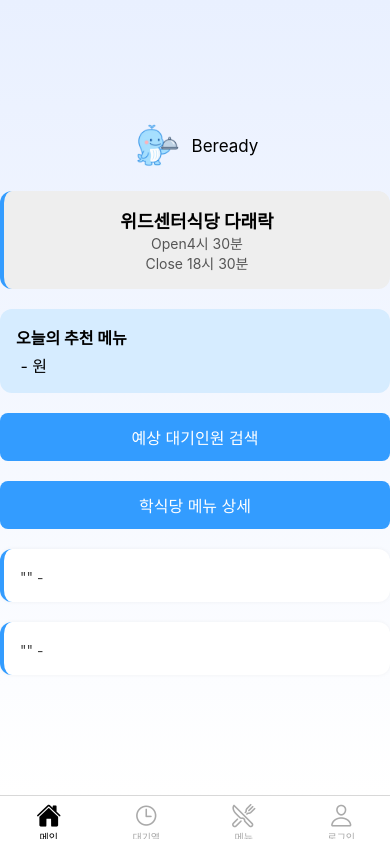
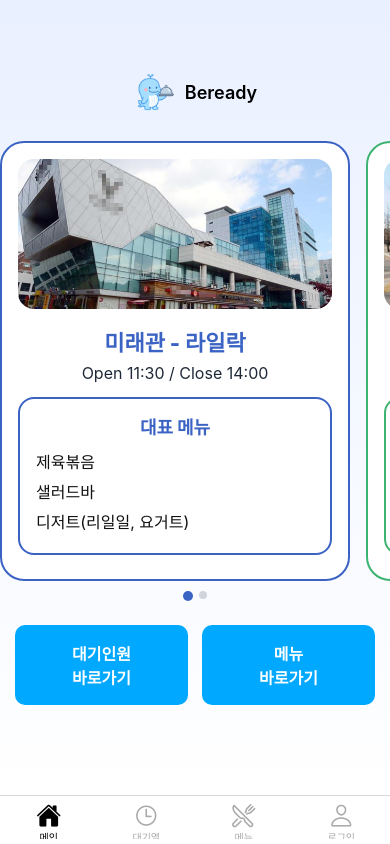
Before and after one commit to xode114kr1/beready-fe, a React Native app: screen /HomeMain in a window 390 px wide. Built offline with nearby package versions, Linux system fonts and the light colour scheme; no server answers.

Commit message:
feat : HomeScreen UI 수정 - 라일릭 / 다래락으로 구분

```diff
--- a/screens/HomeScreen/HomeScreen.js
+++ b/screens/HomeScreen/HomeScreen.js
@@ -1,10 +1,10 @@
-// screens/HomeScreen/HomeScreen.js
 import { View, Text, StyleSheet, TouchableOpacity, Image } from "react-native";
 import colors from "../../styles/colors";
 import { useNavigation } from "@react-navigation/native";
 import GradientScreenWrapper from "../../components/GradientScreenWrapper";
 import { useEffect, useState } from "react";
 import { backApi } from "../../utils/api";
+import RestaurantCardCarousel from "./components/RestaurantCardCarousel";
 
 export default function HomeScreen() {
   const navigation = useNavigation();
@@ -12,6 +12,7 @@ export default function HomeScreen() {
   const [randomReviewOne, setRandomReviewOne] = useState();
   const [randomReviewTwo, setRandomReviewTwo] = useState();
   const [randomMenu, setRandomMenu] = useState(null);
+
   const fetchRandomMenu = async () => {
     try {
       const res = await backApi.get("/menu/random");
@@ -30,6 +31,7 @@ export default function HomeScreen() {
       console.log("fetchRandomReview error", error.message);
     }
   };
+
   useEffect(() => {
     fetchRandomMenu();
     fetchRandomReview();
@@ -38,6 +40,7 @@ export default function HomeScreen() {
   return (
     <GradientScreenWrapper>
       <View style={styles.container}>
+        {/* 상단 로고 영역 */}
         <View style={styles.imageBox}>
           <Image
             source={require("../../assets/Logo.png")}
@@ -45,135 +48,140 @@ export default function HomeScreen() {
           />
           <Text style={styles.logoText}>Beready</Text>
         </View>
-        <View style={styles.restaurantBox}>
-          <Text style={styles.restaurantTitle}>위드센터식당 다래락</Text>
-          <Text style={styles.time}>Open4시 30분</Text>
-          <Text style={styles.time}>Close 18시 30분</Text>
+
+        <RestaurantCardCarousel />
+
+        {/* 하단 2개 버튼 가로 배치 */}
+        <View style={styles.rowButtons}>
+          <TouchableOpacity
+            style={styles.bigButton}
+            onPress={() => navigation.navigate("Wait")}
+          >
+            <Text style={styles.bigButtonText}>대기인원{"\n"}바로가기</Text>
+          </TouchableOpacity>
+
+          <TouchableOpacity
+            style={styles.bigButton}
+            onPress={() => navigation.navigate("Menu")}
+          >
+            <Text style={styles.bigButtonText}>메뉴{"\n"}바로가기</Text>
+          </TouchableOpacity>
         </View>
-        {/* 추천 메뉴 박스 */}
-        <View style={styles.recommendBox}>
-          <Text style={styles.recommendTitle}>오늘의 추천 메뉴</Text>
-          <Text style={styles.recommendMenu}>
-            {randomMenu?.name} - {randomMenu?.price.toLocaleString()}원
+
+        {/* 랜덤 리뷰(선택 사항: 하단에 작게 정리) */}
+        <View style={styles.reviewWrap}>
+          {!!randomReviewOne && (
+            <View style={styles.reviewBox}>
+              <Text style={styles.reviewStar}>
+                {randomReviewOne?.menuId?.name}
+              </Text>
+              <Text style={styles.reviewText}>
+                "{randomReviewOne?.content}" - {randomReviewOne?.userId?.name}
               </Text>
             </View>
-        {/* 버튼들 */}
-        <TouchableOpacity
-          style={styles.button}
-          onPress={() => navigation.navigate("Wait")}
-        >
-          <Text style={styles.buttonText}>예상 대기인원 검색</Text>
-        </TouchableOpacity>
-        <TouchableOpacity
-          style={styles.button}
-          onPress={() => navigation.navigate("Menu")}
-        >
-          <Text style={styles.buttonText}>학식당 메뉴 상세</Text>
-        </TouchableOpacity>
+          )}
+          {!!randomReviewTwo && (
             <View style={styles.reviewBox}>
-          <Text style={styles.reviewStar}>{randomReviewOne?.menuId.name}</Text>
+              <Text style={styles.reviewStar}>
+                {randomReviewTwo?.menuId?.name}
+              </Text>
               <Text style={styles.reviewText}>
-            "{randomReviewOne?.content}" - {randomReviewOne?.userId.name}
+                "{randomReviewTwo?.content}" - {randomReviewTwo?.userId?.name}
               </Text>
             </View>
-        <View style={styles.reviewBox}>
-          <Text style={styles.reviewStar}>{randomReviewTwo?.menuId.name}</Text>
-          <Text style={styles.reviewText}>
-            "{randomReviewTwo?.content}" - {randomReviewTwo?.userId.name}
-          </Text>
+          )}
         </View>
       </View>
     </GradientScreenWrapper>
   );
 }
 
+const BLUE = "#00A8FF";
+
 const styles = StyleSheet.create({
   container: {
     flex: 1,
-    // padding: 16,
-    gap: 20,
+    gap: 16,
     justifyContent: "center",
   },
   imageBox: {
     flexDirection: "row",
-    gap: 10,
+    gap: 8,
     justifyContent: "center",
     alignItems: "center",
+    marginBottom: 2,
   },
-  logoImage: {
-    width: 50,
-    height: 50,
-    resizeMode: "contain",
-  },
-  logoText: {
-    fontSize: 17,
-  },
+  logoImage: { width: 44, height: 44, resizeMode: "contain" },
+  logoText: { fontSize: 18, fontWeight: "600" },
+
   restaurantBox: {
-    backgroundColor: "#eee",
+    backgroundColor: "#F3F5F7",
     borderRadius: 12,
     borderLeftColor: colors.leftBorder,
     borderLeftWidth: 4,
-    padding: 16,
+    padding: 14,
     alignItems: "center",
   },
-  restaurantTitle: {
-    fontSize: 18,
-    fontWeight: "bold",
+  restaurantTitle: { fontSize: 18, fontWeight: "bold" },
+  time: { fontSize: 13, color: "#5A6570" },
+
+  heroBox: {
+    height: 190,
+    borderWidth: 3,
+    borderColor: BLUE,
+    borderRadius: 10,
+    backgroundColor: "rgba(0,0,0,0.02)",
+    position: "relative",
+    overflow: "hidden",
+    justifyContent: "flex-end",
+    paddingBottom: 18,
   },
-  time: {
-    fontSize: 14,
-    color: "#555",
-  },
-  recommendBox: {
-    backgroundColor: "#D6ECFF",
-    borderRadius: 12,
-    padding: 16,
-  },
-  recommendTitle: {
-    fontSize: 16,
-    fontWeight: "bold",
-    marginBottom: 4,
-  },
-  recommendMenu: {
-    fontSize: 16,
-  },
-  button: {
-    backgroundColor: "#339CFF",
+  menuBanner: {
+    position: "absolute",
+    left: 14,
+    right: 14,
+    bottom: 18,
+    backgroundColor: "#D6D6D6", // 스케치의 회색 배너
     borderRadius: 8,
     paddingVertical: 12,
+    paddingHorizontal: 14,
+  },
+  bannerTitle: { fontSize: 14, fontWeight: "700", marginBottom: 6 },
+  bannerMenu: { fontSize: 15, lineHeight: 20 },
+
+  /* 하단 버튼 2개 */
+  rowButtons: {
+    paddingHorizontal: 15,
+    flexDirection: "row",
+    gap: 14,
+  },
+  bigButton: {
+    flex: 1,
+    backgroundColor: BLUE,
+    borderRadius: 10,
+    paddingVertical: 16,
     alignItems: "center",
+    justifyContent: "center",
   },
-  buttonText: {
+  bigButtonText: {
     color: "#fff",
     fontSize: 16,
+    fontWeight: "700",
+    textAlign: "center",
   },
+
+  reviewWrap: { gap: 10, marginTop: 4 },
   reviewBox: {
     backgroundColor: "#fff",
     borderRadius: 12,
-    padding: 16,
-    shadowColor: "#000",
-    shadowOpacity: 0.05,
+    padding: 14,
     borderLeftColor: colors.leftBorder,
     borderLeftWidth: 4,
+    shadowColor: "#000",
+    shadowOpacity: 0.06,
     shadowRadius: 4,
     elevation: 2,
   },
-  reviewStar: {
-    fontSize: 16,
-    fontWeight: "bold",
-  },
-  reviewText: {
-    marginTop: 4,
-    color: "#444",
-  },
-  reviewButton: {
-    borderColor: "#ccc",
-    borderWidth: 1,
-    borderRadius: 12,
-    paddingVertical: 12,
-    alignItems: "center",
-  },
-  reviewButtonText: {
-    fontSize: 16,
-  },
+  reviewStar: { fontSize: 15, fontWeight: "bold" },
+  reviewText: { marginTop: 4, color: "#444" },
 });
--- /dev/null
+++ b/screens/HomeScreen/components/RestaurantCardCarousel.js
@@ -0,0 +1,204 @@
+import React, { useState } from "react";
+import { View, Text, Image, StyleSheet, FlatList } from "react-native";
+
+const THEMES = {
+  blue: {
+    accent: "#3B63C4",
+    boxBorder: "#3B63C4",
+    cardBorder: "#3B63C4",
+    dot: "#3B63C4",
+  },
+  green: {
+    accent: "#3CB371",
+    boxBorder: "#3CB371",
+    cardBorder: "#3CB371",
+    dot: "#3CB371",
+  },
+};
+
+export default function RestaurantCardCarousel() {
+  // --- 하드코딩 카드 데이터 (이미지 경로만 네 프로젝트에 맞게 교체) ---
+  const cards = [
+    {
+      key: "lilac",
+      theme: "blue",
+      image: require("../../../assets/lilac.jpg"),
+      title: "미래관 - 라일락",
+      time: "Open 11:30 / Close 14:00",
+      boxTitle: "대표 메뉴",
+      menu: ["제육볶음", "샐러드바", "디저트(리일일, 요거트)"],
+    },
+    {
+      key: "dallae",
+      theme: "green",
+      image: require("../../../assets/dalelac.jpg"),
+      title: "위드센터 - 다래락",
+      time: "Open 09:00 / Close 19:00",
+      boxTitle: "추천 메뉴",
+      menu: ["스멸김밥 3,500원", "된장국", "샐러드"],
+    },
+  ];
+
+  const [page, setPage] = useState(0);
+
+  return (
+    <View style={styles.wrap}>
+      <FlatList
+        data={cards}
+        horizontal
+        pagingEnabled
+        showsHorizontalScrollIndicator={false}
+        keyExtractor={(it) => it.key}
+        contentContainerStyle={{ paddingHorizontal: 16 }}
+        ItemSeparatorComponent={() => <View style={{ width: 16 }} />}
+        renderItem={({ item }) => {
+          const t = THEMES[item.theme];
+          return (
+            <View
+              style={[
+                styles.card,
+                { borderColor: t.cardBorder, shadowColor: t.cardBorder },
+              ]}
+            >
+              <View style={styles.imageHolder}>
+                <Image source={item.image} style={styles.image} />
+              </View>
+
+              <Text style={[styles.title, { color: t.accent }]}>
+                {item.title}
+              </Text>
+              <Text style={styles.time}>{item.time}</Text>
+
+              <View style={[styles.menuBox, { borderColor: t.boxBorder }]}>
+                <Text style={[styles.menuTitle, { color: t.accent }]}>
+                  {item.boxTitle}
+                </Text>
+                {item.menu.map((m, i) => (
+                  <Text key={i} style={styles.menuLine}>
+                    {m}
+                  </Text>
+                ))}
+              </View>
+
+              <View style={{ height: 8 }} />
+            </View>
+          );
+        }}
+        onMomentumScrollEnd={(e) => {
+          const index = Math.round(
+            e.nativeEvent.contentOffset.x /
+              e.nativeEvent.layoutMeasurement.width
+          );
+          setPage(index);
+        }}
+      />
+
+      <View style={styles.dots}>
+        {cards.map((c, i) => (
+          <View
+            key={i}
+            style={[
+              styles.dot,
+              page === i && {
+                backgroundColor: THEMES[c.theme].dot,
+                width: 10,
+                height: 10,
+              },
+            ]}
+          />
+        ))}
+      </View>
+    </View>
+  );
+}
+
+const styles = StyleSheet.create({
+  wrap: { width: "100%", paddingTop: 8 },
+
+  header: {
+    flexDirection: "row",
+    alignItems: "center",
+    paddingHorizontal: 16,
+    marginBottom: 10,
+    justifyContent: "space-between",
+  },
+  brand: {
+    fontSize: 24,
+    fontWeight: "800",
+    color: "#1A1A1A",
+  },
+
+  card: {
+    width: 350, // 시안처럼 중앙부 고정폭 카드
+    backgroundColor: "#fff",
+    borderRadius: 24,
+    borderWidth: 2, // 테두리 강조 (테마 색 적용)
+    padding: 16,
+    overflow: "hidden",
+
+    // 그림자 디테일
+    shadowOpacity: 0.18,
+    shadowRadius: 8,
+    shadowOffset: { width: 0, height: 6 },
+    elevation: 6,
+  },
+
+  imageHolder: {
+    borderRadius: 16,
+    overflow: "hidden",
+    marginBottom: 12,
+  },
+  image: {
+    width: "100%",
+    height: 150,
+    resizeMode: "cover",
+  },
+
+  title: {
+    fontSize: 22,
+    fontWeight: "800",
+    textAlign: "center",
+    marginTop: 4,
+  },
+  time: {
+    fontSize: 16,
+    color: "#1F2937",
+    textAlign: "center",
+    marginTop: 6,
+    marginBottom: 14,
+  },
+
+  // Inner menu box with rounded blue/green border
+  menuBox: {
+    borderWidth: 2,
+    borderRadius: 16,
+    paddingVertical: 14,
+    paddingHorizontal: 16,
+  },
+  menuTitle: {
+    fontSize: 18,
+    fontWeight: "800",
+    textAlign: "center",
+    marginBottom: 10,
+  },
+  menuLine: {
+    fontSize: 16,
+    color: "#111",
+    marginBottom: 6,
+  },
+
+  // Dots
+  dots: {
+    flexDirection: "row",
+    justifyContent: "center",
+    gap: 6,
+    marginTop: 10,
+    marginBottom: 8,
+  },
+  dot: {
+    width: 8,
+    height: 8,
+    borderRadius: 999,
+    backgroundColor: "#D1D5DB",
+  },
+});
```
Also changed, not shown: assets/dalelac.jpg (added), assets/lilac.jpg (added). Lines whose indentation alone changed are shown as unchanged.
